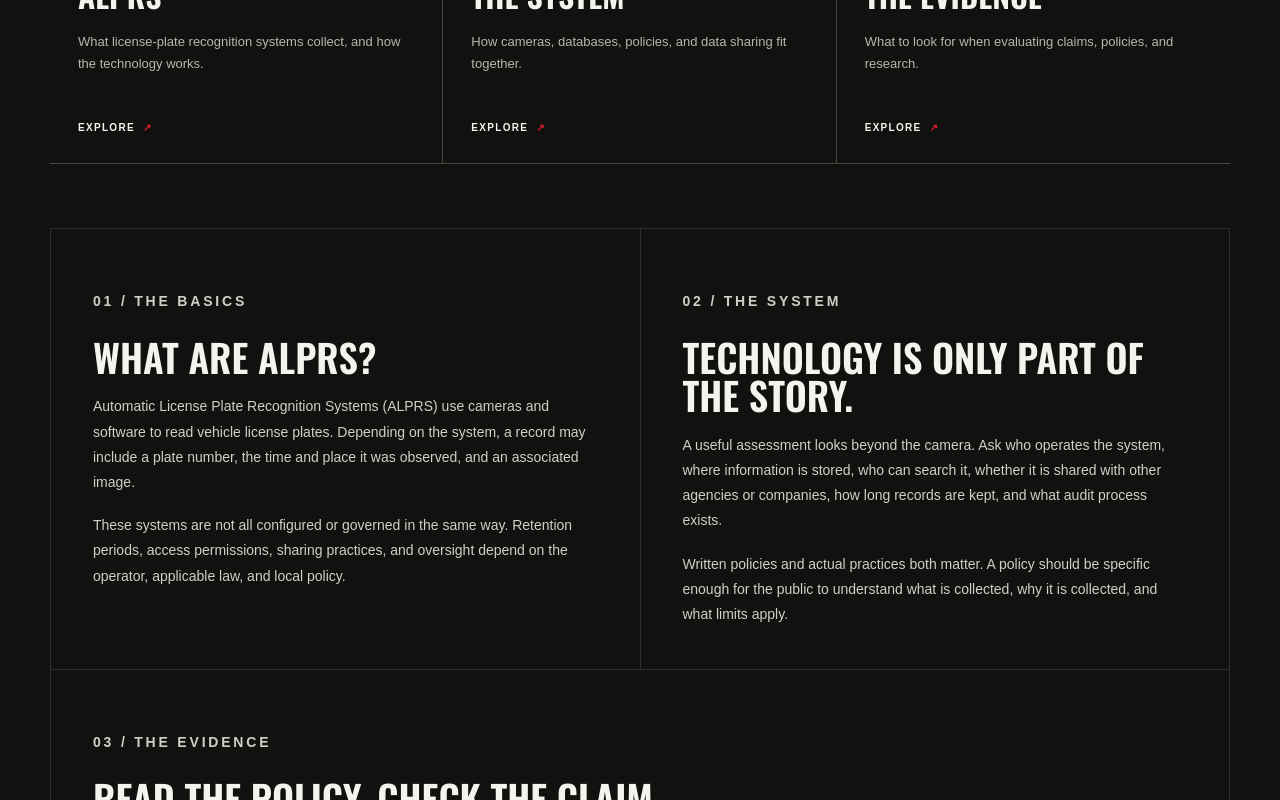
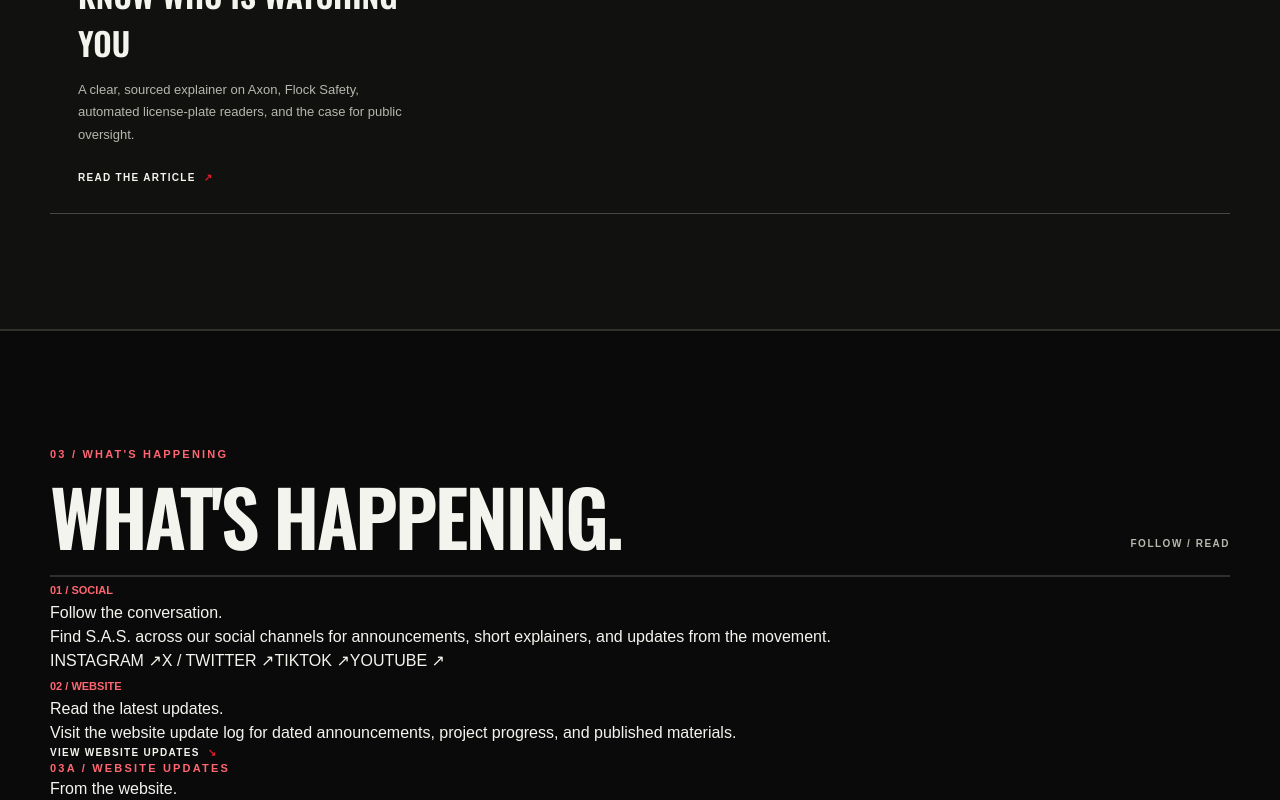
Before and after one commit to Nitsud777-Netzud/SAS, a Next.js app: page / in a window 1280 px wide. Shown: the part 2000-2800 px from the top of the page. Built offline with nearby package versions, Linux system fonts and the light colour scheme; a web font is replaced by a local one.

Commit message:
Restructure What's happening and link the issue explainer

```diff
--- a/app/page.tsx
+++ b/app/page.tsx
@@ -10,9 +10,7 @@ const navigation = [
 ];
 
 const issueCards = [
-  { number: "01", title: "ALPRS", description: "What license-plate recognition systems collect, and how the technology works.", href: "#alprs" },
-  { number: "02", title: "THE SYSTEM", description: "How cameras, databases, policies, and data sharing fit together.", href: "#technology" },
-  { number: "03", title: "THE EVIDENCE", description: "What to look for when evaluating claims, policies, and research.", href: "#research" },
+  { number: "01", title: "KNOW WHO IS WATCHING YOU", description: "A clear, sourced explainer on Axon, Flock Safety, automated license-plate readers, and the case for public oversight.", href: "/know-who-is-watching-you" },
 ];
 
 const eyes = [
@@ -162,35 +160,15 @@ export default function Home() {
             </div>
             <p>Surveillance technology can shape what people feel comfortable saying, doing, and organizing. Understanding the systems—and the rules governing them—is a starting point for meaningful public debate.</p>
           </div>
-          <div className="issue-cards">
+          <div className="issue-cards single-issue-card">
             {issueCards.map((issue) => (
               <a href={issue.href} key={issue.number} className="issue-card">
                 <span className="card-number">{issue.number}</span>
                 <h3>{issue.title}</h3>
                 <p>{issue.description}</p>
-                <span className="card-link">EXPLORE <span aria-hidden="true">↗</span></span>
+                <span className="card-link">READ THE ARTICLE <span aria-hidden="true">↗</span></span>
               </a>
             ))}
-          </div>
-          <div className="issue-details">
-            <article id="alprs" className="detail-panel">
-              <SectionLabel number="01">THE BASICS</SectionLabel>
-              <h3>What are ALPRS?</h3>
-              <p>Automatic License Plate Recognition Systems (ALPRS) use cameras and software to read vehicle license plates. Depending on the system, a record may include a plate number, the time and place it was observed, and an associated image.</p>
-              <p>These systems are not all configured or governed in the same way. Retention periods, access permissions, sharing practices, and oversight depend on the operator, applicable law, and local policy.</p>
-            </article>
-            <article id="technology" className="detail-panel">
-              <SectionLabel number="02">THE SYSTEM</SectionLabel>
-              <h3>Technology is only part of the story.</h3>
-              <p>A useful assessment looks beyond the camera. Ask who operates the system, where information is stored, who can search it, whether it is shared with other agencies or companies, how long records are kept, and what audit process exists.</p>
-              <p>Written policies and actual practices both matter. A policy should be specific enough for the public to understand what is collected, why it is collected, and what limits apply.</p>
-            </article>
-            <article id="research" className="detail-panel research-panel">
-              <SectionLabel number="03">THE EVIDENCE</SectionLabel>
-              <h3>Read the policy. Check the claim.</h3>
-              <p>Good research separates documented facts from assumptions. Look for original policies, contracts, public meeting records, system documentation, independent evaluations, and applicable law. Check publication dates and read the underlying source—not only a headline or summary.</p>
-              <p className="research-status">S.A.S. SOURCE LIBRARY IS IN DEVELOPMENT. NO RESEARCH DOCUMENTS HAVE BEEN PUBLISHED HERE YET.</p>
-            </article>
           </div>
         </div>
       </section>
@@ -198,13 +176,38 @@ export default function Home() {
       <section id="updates" className="updates-section">
         <div className="container">
           <div className="updates-heading">
-            <div><SectionLabel number="03">UPDATES</SectionLabel><h2>What&apos;s happening.</h2></div>
-            <span className="status-label">PUBLIC LOG</span>
+            <div><SectionLabel number="03">WHAT&apos;S HAPPENING</SectionLabel><h2>What&apos;s happening.</h2></div>
+            <span className="status-label">FOLLOW / READ</span>
           </div>
-          <div className="empty-updates">
-            <span className="empty-index">001 / STATUS</span>
-            <h3>No public updates yet.</h3>
-            <p>We are preparing the research and organizing work that will be shared here. This page will list dated updates when they are ready to publish.</p>
+          <div className="happening-grid">
+            <article className="happening-card" id="socials">
+              <span className="card-number">01 / SOCIAL</span>
+              <h3>Follow the conversation.</h3>
+              <p>Find S.A.S. across our social channels for announcements, short explainers, and updates from the movement.</p>
+              <div className="social-links" aria-label="S.A.S. social platforms">
+                <a href="https://www.instagram.com/" target="_blank" rel="noreferrer">INSTAGRAM <span aria-hidden="true">↗</span></a>
+                <a href="https://x.com/" target="_blank" rel="noreferrer">X / TWITTER <span aria-hidden="true">↗</span></a>
+                <a href="https://www.tiktok.com/" target="_blank" rel="noreferrer">TIKTOK <span aria-hidden="true">↗</span></a>
+                <a href="https://www.youtube.com/" target="_blank" rel="noreferrer">YOUTUBE <span aria-hidden="true">↗</span></a>
+              </div>
+            </article>
+            <a className="happening-card happening-card-link" href="#website-updates" id="website">
+              <span className="card-number">02 / WEBSITE</span>
+              <h3>Read the latest updates.</h3>
+              <p>Visit the website update log for dated announcements, project progress, and published materials.</p>
+              <span className="card-link">VIEW WEBSITE UPDATES <span aria-hidden="true">↘</span></span>
+            </a>
+          </div>
+          <div className="website-updates" id="website-updates">
+            <div className="website-updates-heading">
+              <div><SectionLabel number="03A">WEBSITE UPDATES</SectionLabel><h3>From the website.</h3></div>
+              <span className="status-label">PUBLIC LOG</span>
+            </div>
+            <div className="empty-updates">
+              <span className="empty-index">001 / STATUS</span>
+              <h3>No public updates yet.</h3>
+              <p>Website updates will appear here as dated entries when new information and materials are ready to publish.</p>
+            </div>
           </div>
         </div>
       </section>
```
